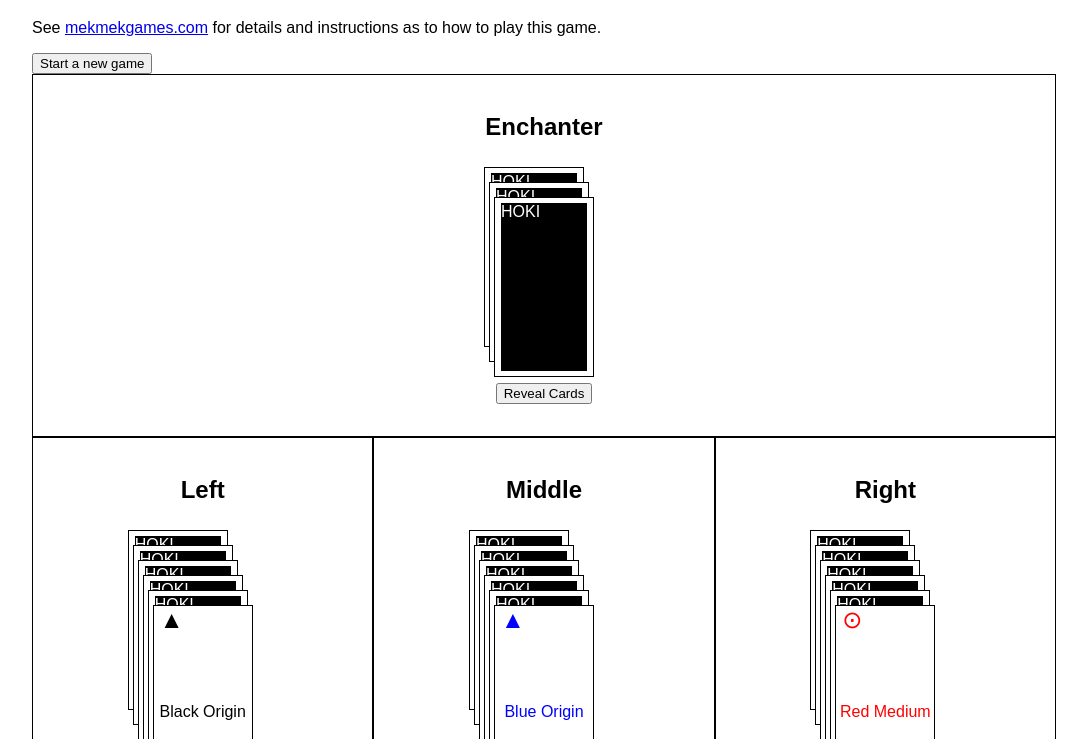
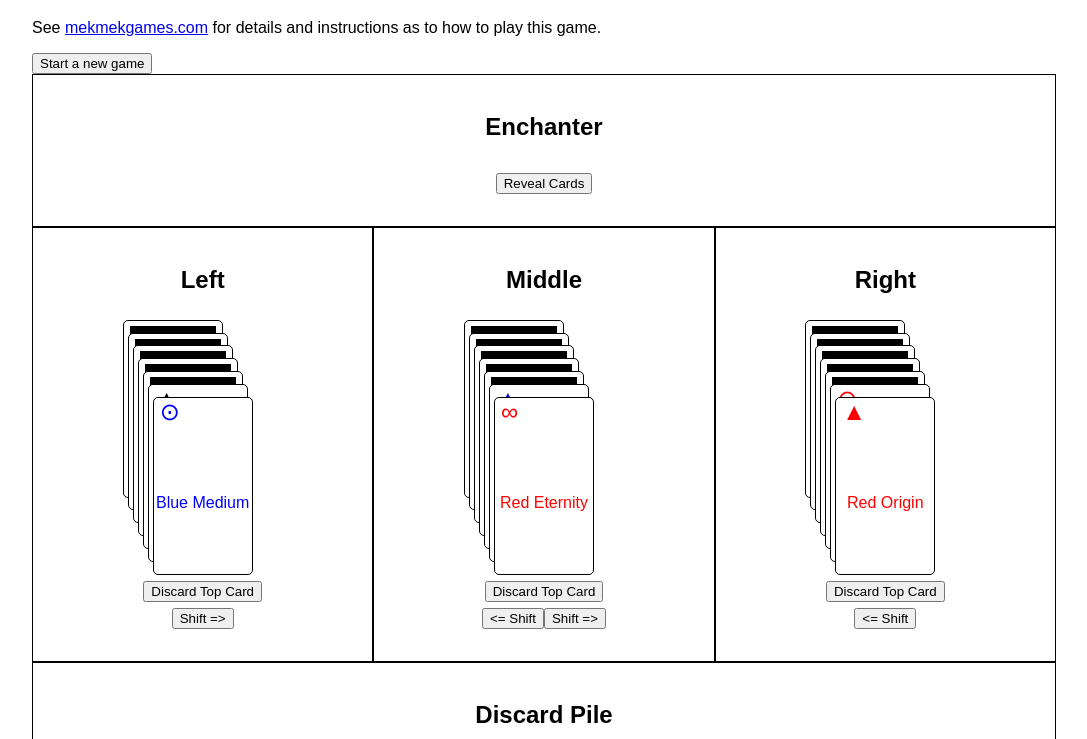
Before and after one commit to Andrew565/soul-solitaire, a website: page index.html in a window 1280 px wide. Both pictures are taken after a click on the button "Reveal Cards". Shown: the part 61-800 px from the top of the page, without its empty margins (96-1183 px from the left). Drawn offline with Linux system fonts and the light colour scheme.

Commit message:
Attaching event listener for revealing enchanter cards, improving card styles

```diff
--- a/bundle.js
+++ b/bundle.js
@@ -272,7 +272,19 @@
   function renderCards() {
     // for each of the mirage piles, render the cards with the last card on the bottom of the pile
     Object.entries(piles).forEach(([pileName, { cards }]) => {
-      // First make all of the cards
+      // If the pileName is "discard", sort the cards by group
+      if (pileName === "discard") {
+        cards.sort((a, b) => {
+          if (a.group < b.group) {
+            return -1;
+          } else if (a.group > b.group) {
+            return 1;
+          }
+          return 0;
+        });
+      }
+
+      // Make all of the cards
       const cardEls = /** @type {HokiCard[]} */ (cards).map((card, index) => {
         if (card.facingDown) {
           return makeFaceDownCard(index);
@@ -299,7 +311,6 @@
     // Re-render cards
     renderCards();
   }
-
 
   /**
    * @param {string} fromPile
@@ -344,6 +355,30 @@
     });
   });
 
+  function revealEnchanterCards() {
+    let card = piles.enchanter.cards.shift();
+    if (card) {
+      card.facingDown = false;
+      piles.left.cards.unshift(card);
+    }
+
+    card = piles.enchanter.cards.shift();
+    if (card) {
+      card.facingDown = false;
+      piles.middle.cards.unshift(card);
+    }
+
+    card = piles.enchanter.cards.shift();
+    if (card) {
+      card.facingDown = false;
+      piles.right.cards.unshift(card);
+    }
+
+    renderCards();
+  }
+
+  document.getElementById("enchanterReveal")?.addEventListener("click", () => revealEnchanterCards());
+
   document.addEventListener("DOMContentLoaded", function () {
     newGame();
   });
--- a/index.html
+++ b/index.html
@@ -16,7 +16,7 @@
       <div id="enchanterPile" class="card-pile">
         <h2>Enchanter</h2>
         <div class="pile-cards"></div>
-        <button>Reveal Cards</button>
+        <button id="enchanterReveal">Reveal Cards</button>
       </div>
     </section>
     <section id="cardPiles" class="card-piles">
--- a/src/index.css
+++ b/src/index.css
@@ -28,6 +28,10 @@ body {
   margin-top: 6px;
 }
 
+#cardPiles .pile-cards {
+  height: 255px;
+}
+
 .pile-cards {
   display: flex;
   flex-direction: column-reverse;
@@ -50,6 +54,7 @@ body {
   justify-content: center;
   align-items: center;
   flex-direction: column;
+  border-radius: 5px;
 }
 
 .hoki-card:not(:first-child) {
@@ -67,7 +72,11 @@ body {
   width: 96px;
   background-color: black;
   border: 5px solid white;
+  border-radius: 5px;
   color: white;
+  display: flex;
+  justify-content: center;
+  align-items: center;
 }
 
 .hoki-card.Red {
```
Also changed, not shown: src/index.js (+23 -4 lines).
